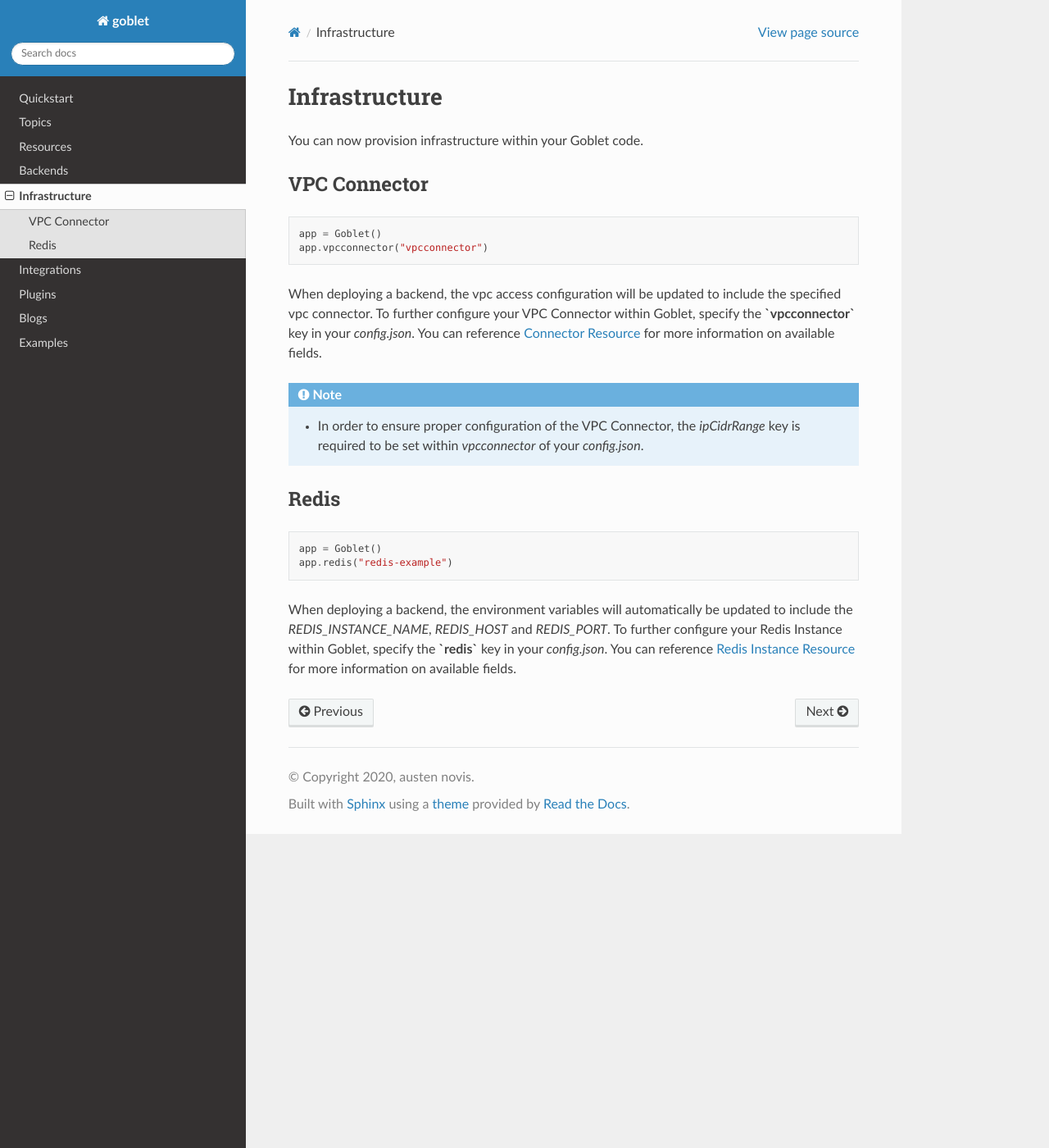
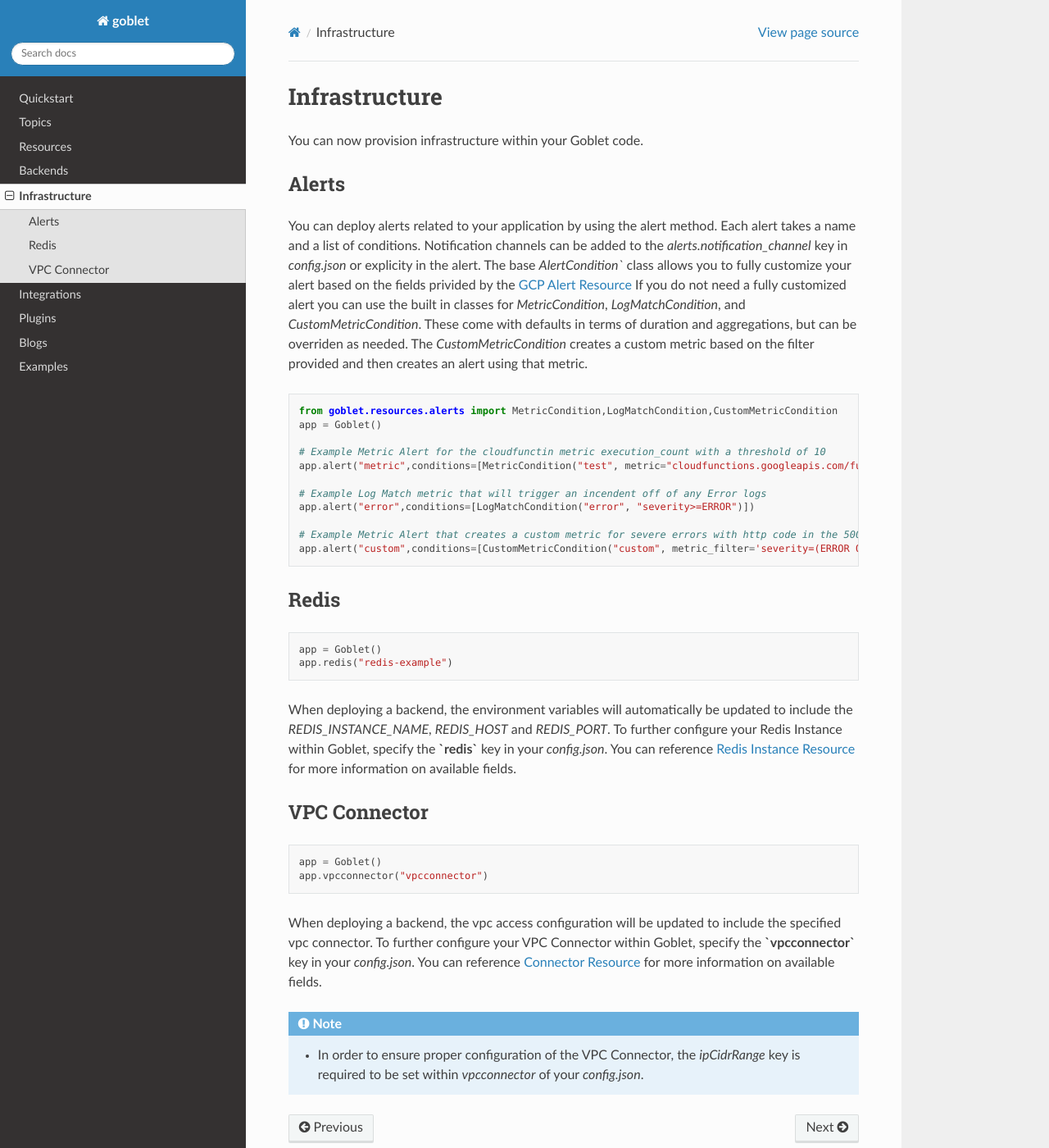
Before and after one commit to goblet/goblet, a Sphinx documentation site: the page built from docs/source/infrastructures.rst, in a window 1280 px wide and 1400 px high. Shown: the whole window at 82% size. Built offline with Sphinx 7.4.7 and the Read the Docs theme 2.0.0, drawn with Linux system fonts in a browser that asks for light colours.

```diff
--- a/docs/source/infrastructures.rst
+++ b/docs/source/infrastructures.rst
@@ -3,6 +3,41 @@ Infrastructure
 ================
 
 You can now provision infrastructure within your Goblet code.
+
+Alerts
+^^^^^^
+
+You can deploy alerts related to your application by using the alert method. Each alert takes a name and a list of conditions. Notification channels
+can be added to the `alerts.notification_channel` key in `config.json` or explicity in the alert. The base `AlertCondition`` class allows you to
+fully customize your alert based on the fields privided by the `GCP Alert Resource <https://cloud.google.com/monitoring/api/ref_v3/rest/v3/projects.alertPolicies#conditionhttps://cloud.google.com/monitoring/api/ref_v3/rest/v3/projects.alertPolicies#condition>`_
+If you do not need a fully customized alert you can use the built in classes for `MetricCondition`, `LogMatchCondition`, and `CustomMetricCondition`. These come with
+defaults in terms of duration and aggregations, but can be overriden as needed. The `CustomMetricCondition` creates a custom metric based on the filter provided and then
+creates an alert using that metric.
+
+.. code:: python
+
+    from goblet.resources.alerts import MetricCondition,LogMatchCondition,CustomMetricCondition
+    app = Goblet()
+
+    # Example Metric Alert for the cloudfunctin metric execution_count with a threshold of 10
+    app.alert("metric",conditions=[MetricCondition("test", metric="cloudfunctions.googleapis.com/function/execution_count", value=10)])
+
+    # Example Log Match metric that will trigger an incendent off of any Error logs
+    app.alert("error",conditions=[LogMatchCondition("error", "severity>=ERROR")])
+
+    # Example Metric Alert that creates a custom metric for severe errors with http code in the 500's and creates an alert with a threshold of 10
+    app.alert("custom",conditions=[CustomMetricCondition("custom", metric_filter='severity=(ERROR OR CRITICAL OR ALERT OR EMERGENCY) httpRequest.status=(500 OR 501 OR 502 OR 503 OR 504)', value=10)])
+
+Redis
+^^^^^
+.. code:: python
+
+    app = Goblet()
+    app.redis("redis-example")
+
+When deploying a backend, the environment variables will automatically be updated to include the `REDIS_INSTANCE_NAME`, `REDIS_HOST` and `REDIS_PORT`.
+To further configure your Redis Instance within Goblet, specify the **`redis`** key in your `config.json`.
+You can reference `Redis Instance Resource <https://cloud.google.com/memorystore/docs/redis/reference/rest/v1/projects.locations.instances#Instance>`_ for more information on available fields.
 
 VPC Connector
 ^^^^^^^^^^^^^
@@ -17,14 +52,3 @@ You can reference `Connector Resource <https://cloud.google.com/vpc/docs/referen
 
 .. note::
     * In order to ensure proper configuration of the VPC Connector, the `ipCidrRange` key is required to be set within `vpcconnector` of your `config.json`.
-
-Redis
-^^^^^
-.. code:: python
-
-    app = Goblet()
-    app.redis("redis-example")
-
-When deploying a backend, the environment variables will automatically be updated to include the `REDIS_INSTANCE_NAME`, `REDIS_HOST` and `REDIS_PORT`.
-To further configure your Redis Instance within Goblet, specify the **`redis`** key in your `config.json`.
-You can reference `Redis Instance Resource <https://cloud.google.com/memorystore/docs/redis/reference/rest/v1/projects.locations.instances#Instance>`_ for more information on available fields.
```
Also changed, not shown: README.md (+29 -1 lines), 4 other files.
